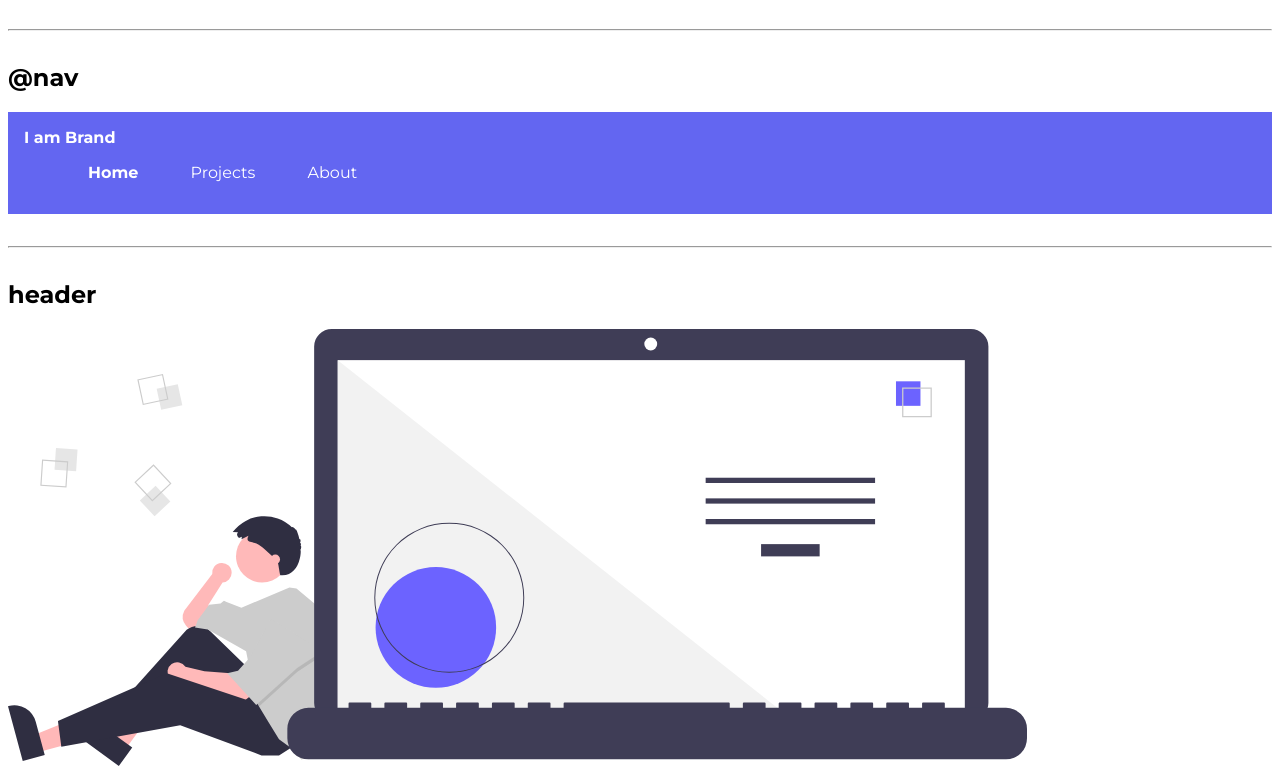
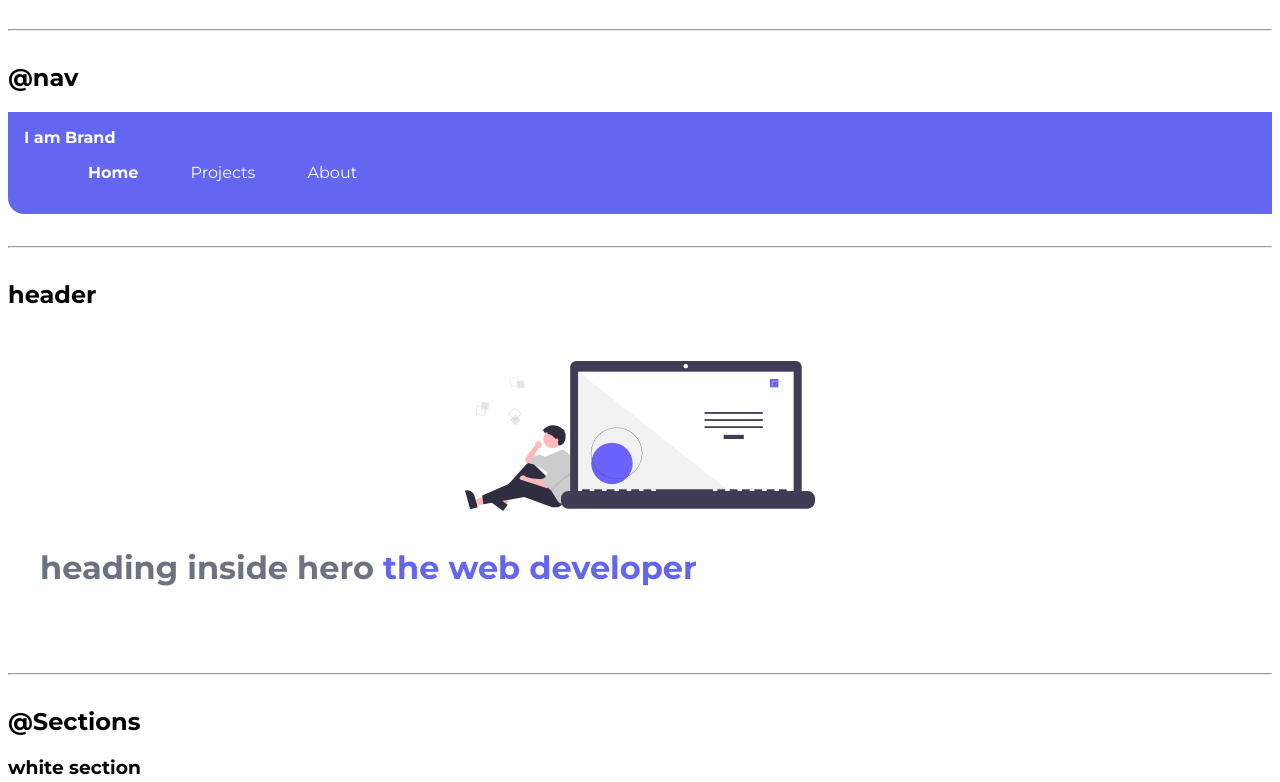
Before and after one commit to aditprq/neog.camp_project, a plain HTML site: page index.html in a window 1280 px wide. Shown: the part 1218-2000 px from the top of the page. Drawn offline with Linux system fonts and the light colour scheme.

Commit message:
header done

```diff
--- a/index.html
+++ b/index.html
@@ -74,10 +74,10 @@
    </nav>
    <hr>
    <h2>header</h2>
-   <header>
-    <img src="images/thinking.svg" alt="undraw.com">
+   <header class="hero">
+    <img class="hero-img" src="images/thinking.svg" alt="undraw.com">
 <!-- //choose color from tailwindcss.com -->
-   <h1>heading inside hero</h1>
+   <h1 class="hero-heading">heading inside hero <span class="heading-inverterd">the web developer</span></h1>
    </header>
 <hr>
 <h2>@Sections</h2>
--- a/styles.css
+++ b/styles.css
@@ -4,6 +4,7 @@ body{
 }
 :root{
     --primary-color: #6366f1;
+    --dark-gray:#6b7280;
 }
 hr{
     margin: 2rem 0rem;
@@ -47,6 +48,8 @@ hr{
     background-color: var(--primary-color);
     color: white;
     padding: 1rem;
+    border-bottom-left-radius: 1rem;
+
 }
 .navigation .nav-brand{
     font-weight: bold;
@@ -58,3 +61,19 @@ hr{
 .navigation .link-active{
     font-weight: bold;
 }
+/**header**/
+.hero{
+    padding: 2rem;
+}
+.hero .hero-img{
+    max-width: 350px;
+    display: block;
+    margin: auto;
+}
+.hero .hero-heading{
+    padding-top: 1rem;
+    color: var(--dark-gray);
+}
+.hero .hero-heading .heading-inverterd{
+color: var(--primary-color);
+}
```
